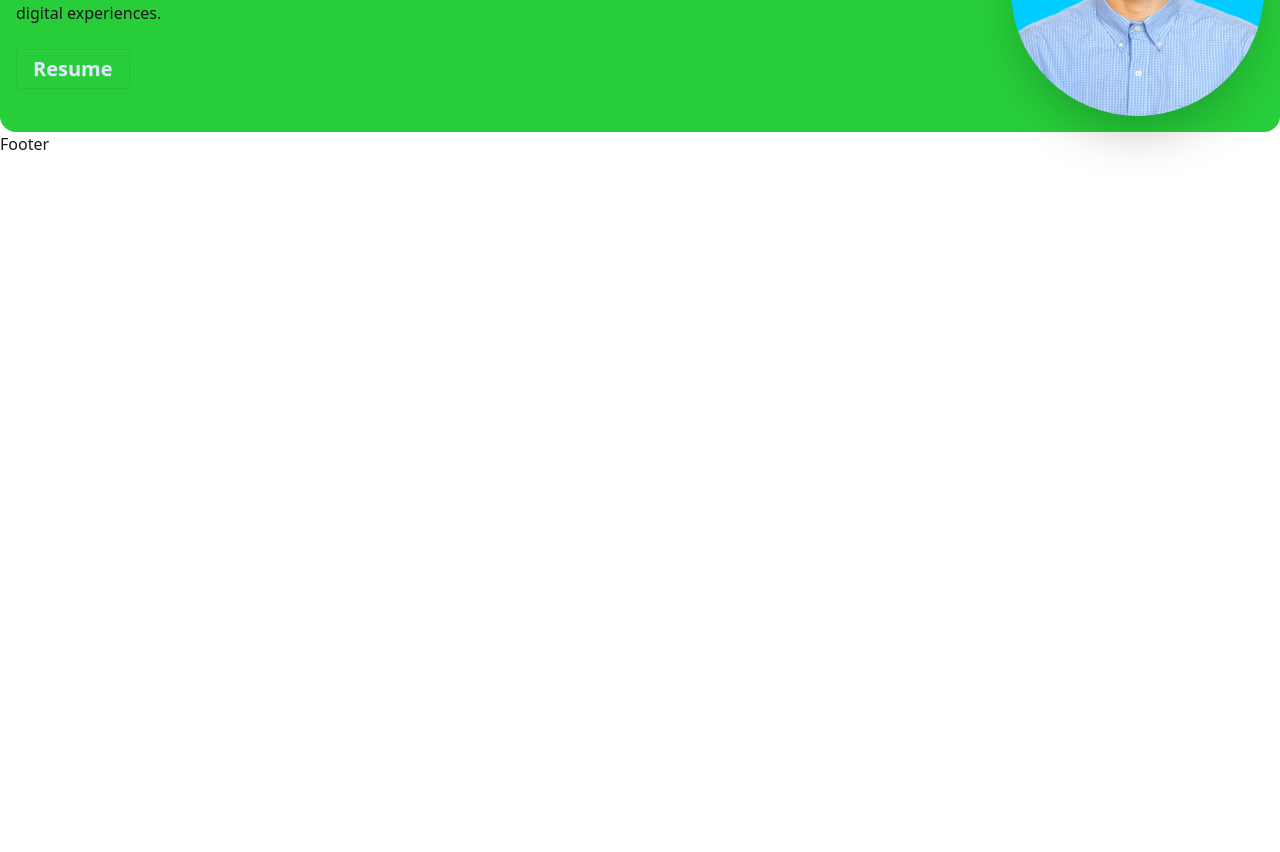
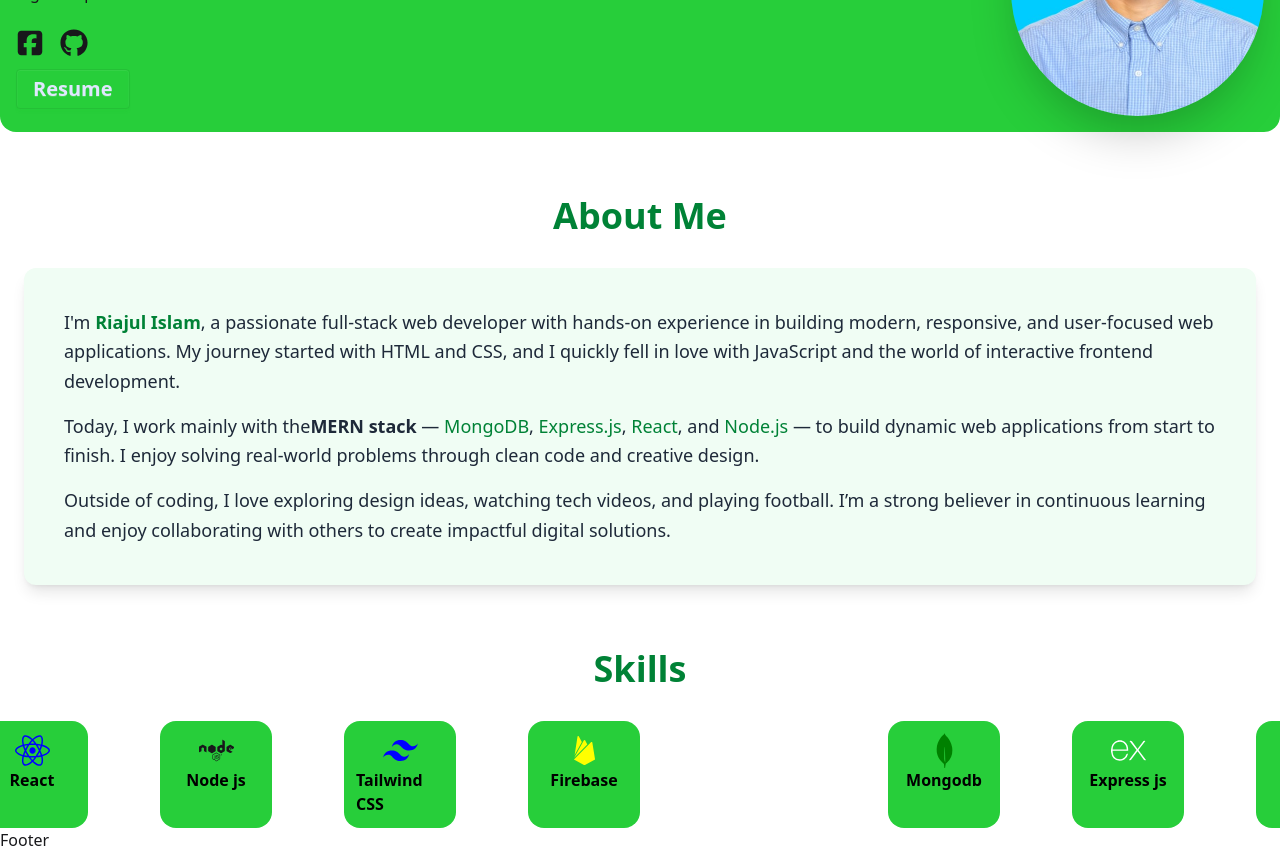
Before and after one commit to rjriajul1/personal-portfilo, a React (Vite) app: page / in a window 1280 px wide. Shown: the part 300-1152 px from the top of the page. Before the commit the page ends 800 px from the top, so only its background shows below. Built offline with nearby package versions, Linux system fonts and the light colour scheme.

Commit message:
added about me section and skills section

```diff
--- a/package.json
+++ b/package.json
@@ -14,6 +14,8 @@
     "daisyui": "^5.0.43",
     "react": "^19.1.0",
     "react-dom": "^19.1.0",
+    "react-fast-marquee": "^1.6.5",
+    "react-icons": "^5.5.0",
     "react-router": "^7.6.3",
     "tailwindcss": "^4.1.11"
   },
--- a/src/pages/home/Home.jsx
+++ b/src/pages/home/Home.jsx
@@ -1,10 +1,14 @@
 import React from 'react';
 import Hero from './hero/Hero';
+import AboutMe from './aboutMe/AboutMe';
+import Skills from './skills/Skills';
 
 const Home = () => {
     return (
         <div className=''>
             <Hero></Hero>
+            <AboutMe></AboutMe>
+            <Skills></Skills>
         </div>
     );
 };
--- /dev/null
+++ b/src/pages/home/aboutMe/AboutMe.jsx
@@ -0,0 +1,41 @@
+import React from "react";
+
+const AboutMe = () => {
+  return (
+    <section className="bg-white py-16 px-6" id="about">
+      <div className="max-w-[1400px] mx-auto">
+        <h2 className="text-4xl font-bold text-center text-green-700 mb-8">
+          About Me
+        </h2>
+        <div className="bg-green-50 rounded-xl shadow-lg p-6 md:p-10 space-y-4 text-gray-800 text-lg leading-relaxed">
+          <p>
+            I'm{" "}
+            <span className="font-semibold text-green-700">Riajul Islam</span>,
+            a passionate full-stack web developer with hands-on experience in
+            building modern, responsive, and user-focused web applications. My
+            journey started with HTML and CSS, and I quickly fell in love with
+            JavaScript and the world of interactive frontend development.
+          </p>
+          <p>
+            Today, I work mainly with the
+            <span className="font-semibold">MERN stack</span> —{" "}
+            <span className="text-green-700">MongoDB</span>,{" "}
+            <span className="text-green-700">Express.js</span>,{" "}
+            <span className="text-green-700">React</span>, and{" "}
+            <span className="text-green-700">Node.js</span> — to build dynamic
+            web applications from start to finish. I enjoy solving real-world
+            problems through clean code and creative design.
+          </p>
+          <p>
+            Outside of coding, I love exploring design ideas, watching tech
+            videos, and playing football. I’m a strong believer in continuous
+            learning and enjoy collaborating with others to create impactful
+            digital solutions.
+          </p>
+        </div>
+      </div>
+    </section>
+  );
+};
+
+export default AboutMe;
--- a/src/pages/home/hero/Hero.jsx
+++ b/src/pages/home/hero/Hero.jsx
@@ -1,5 +1,8 @@
 import React from "react";
 import profile from "../../../assets/profile.jpg";
+import { Link } from "react-router";
+import { FaGithub } from "react-icons/fa";
+import { FaSquareFacebook } from "react-icons/fa6";
 const Hero = () => {
   return (
     <div className="hero rounded-2xl max-w-[1600px] mt-8 mx-auto bg-primary">
@@ -10,13 +13,27 @@ const Hero = () => {
             {" "}
             Hi, I'm Riajul Islam
             <br />
-           <span className="text-2xl"> Web Developer | MERN Stack Enthusiast | UI Lover</span>
+            <span className="text-2xl">
+              {" "}
+              Web Developer | MERN Stack Enthusiast | UI Lover
+            </span>
           </h1>
           <p className="py-6">
             I build responsive, fast, and user-friendly web applications using
             modern technologies. Let's work together to turn ideas into real
             digital experiences.
           </p>
+          <div className="flex gap-4 mb-3">
+            <Link
+              to="https://www.facebook.com/share/1JHcRoWsFS/"
+              target="_blank"
+            >
+              <FaSquareFacebook className="hover:text-blue-500" size={28} />
+            </Link>
+            <Link to="https://github.com/rjriajul1" target="_blank">
+              <FaGithub className="hover:text-white" size={28} />
+            </Link>
+          </div>
           <button className="btn text-xl btn-primary">Resume</button>
         </div>
       </div>
--- /dev/null
+++ b/src/pages/home/skills/Skills.jsx
@@ -0,0 +1,46 @@
+import React from "react";
+import Marquee from "react-fast-marquee";
+import { BiLogoFirebase } from "react-icons/bi";
+import { FaNode, FaReact } from "react-icons/fa";
+import { RiTailwindCssFill } from "react-icons/ri";
+import { SiExpress, SiMongodb } from "react-icons/si";
+
+const Skills = () => {
+  return (
+    <div className="max-w-[1500px] mx-auto">
+      <h1 className="text-4xl font-bold text-center text-green-700 mb-8">
+        Skills
+      </h1>
+      <Marquee speed={70}>
+        <div className="flex gap-18">
+          <div className="bg-primary flex w-28 flex-col items-center rounded-2xl p-3">
+            <SiMongodb size={35} color="green" />
+            <h1 className="text-black font-bold">Mongodb</h1>
+          </div>
+          <div className="bg-primary flex w-28 flex-col items-center rounded-2xl p-3">
+            <SiExpress size={35} color="white" />
+            <h1 className="text-black font-bold">Express js</h1>
+          </div>
+          <div className="bg-primary flex w-28 flex-col items-center rounded-2xl p-3">
+            <FaReact size={35} color="blue" />
+            <h1 className="text-black font-bold">React</h1>
+          </div>
+          <div className="bg-primary flex w-28 flex-col items-center rounded-2xl p-3">
+            <FaNode size={35} />
+            <h1 className="text-black font-bold">Node js</h1>
+          </div>
+          <div className="bg-primary w-28 flex flex-col items-center rounded-2xl p-3">
+            <RiTailwindCssFill size={35} color="blue" />
+            <h1 className="text-black font-bold">Tailwind CSS</h1>
+          </div>
+          <div className="bg-primary w-28 flex flex-col  mr-18 items-center rounded-2xl p-3">
+            <BiLogoFirebase size={35} color="yellow" />
+            <h1 className="text-black font-bold">Firebase</h1>
+          </div>
+        </div>
+      </Marquee>
+    </div>
+  );
+};
+
+export default Skills;
```
Also changed, not shown: 1 other file (tests, documents, lock files or other folders).
